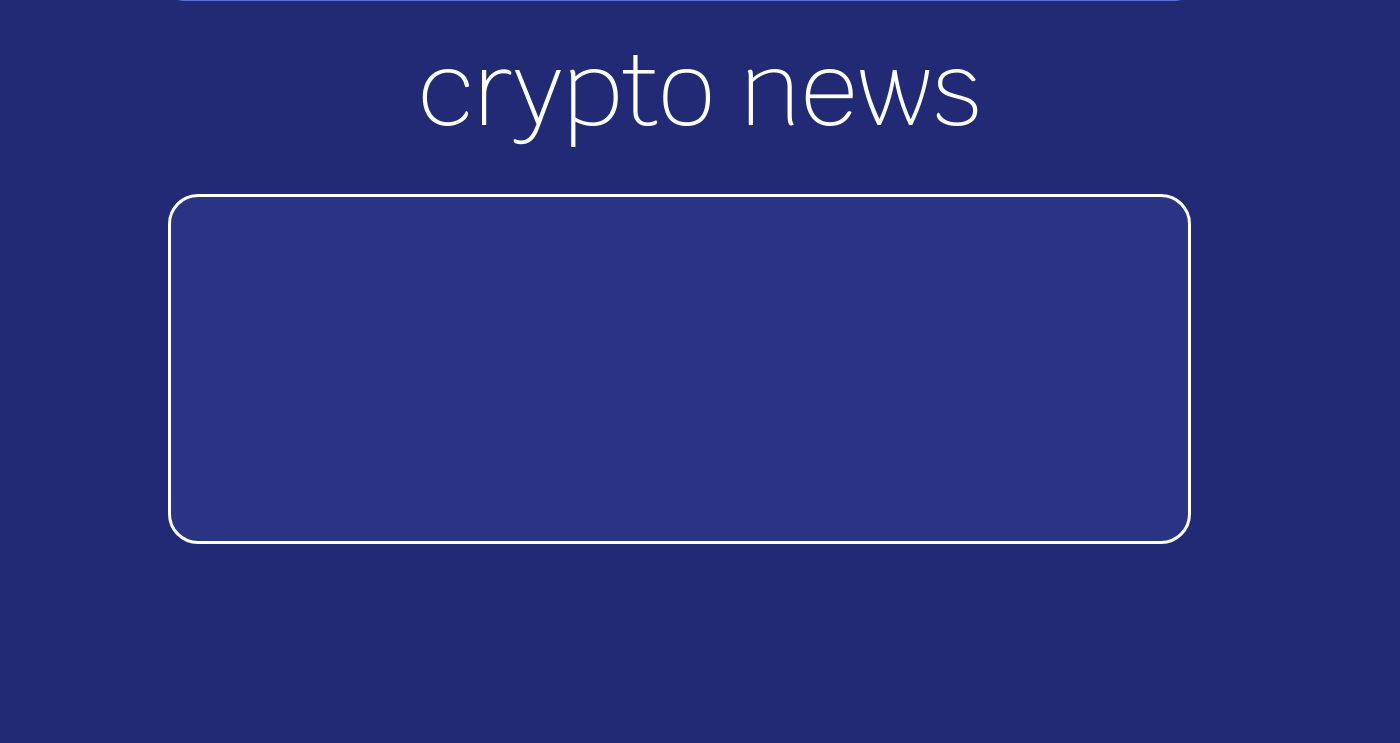
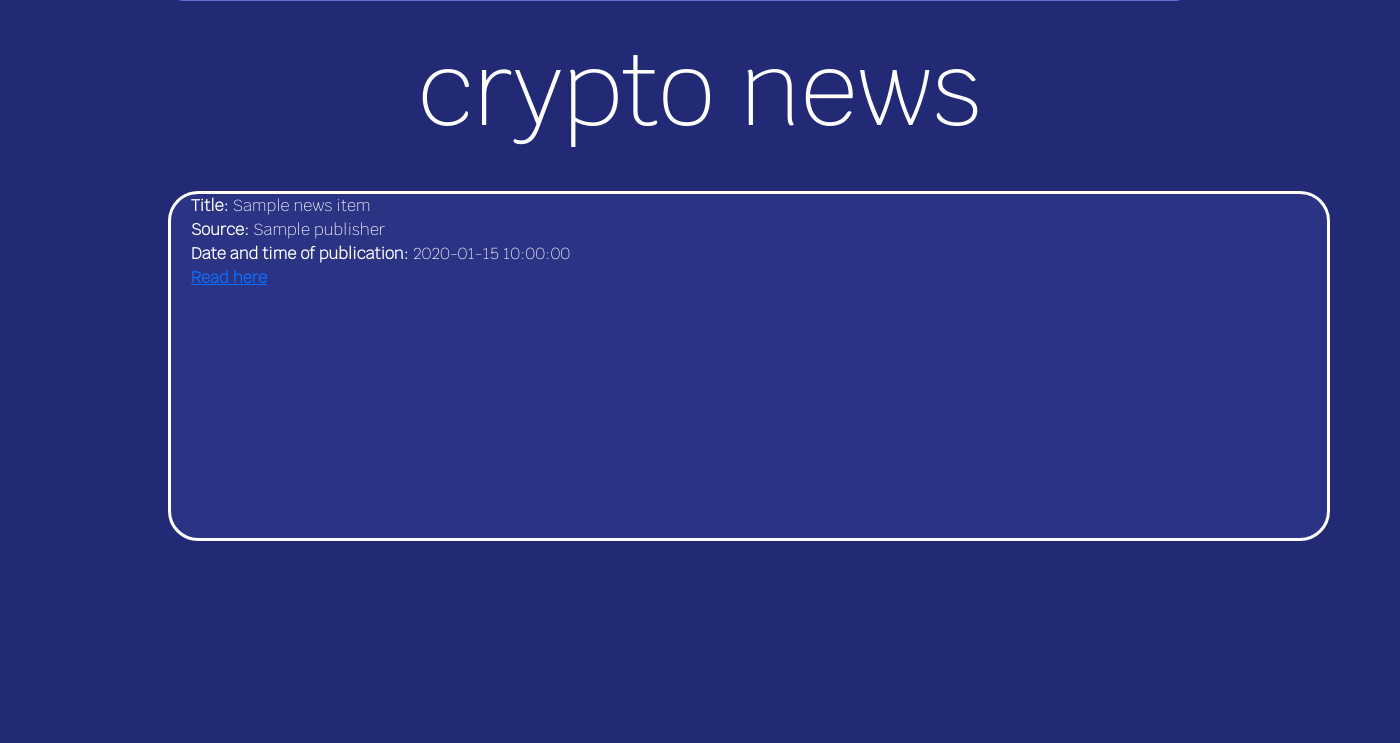
Before and after one commit to HappyMaxT3/tracking_anomalies_in_cryptocurrencies_and_stock_prices, a Flask app: template templates/index.html in a window 1400 px wide. Shown: the part 2853-3596 px from the top of the page. Run offline with Flask 3, Linux system fonts and the light colour scheme; the template is opened without the code that fills it: most values are stand-ins (such as "Sample title", 1, 10 or a date in 2020).

Commit message:
news section now works

```diff
--- a/main.py
+++ b/main.py
@@ -2,10 +2,11 @@ from flask import Flask, render_template, request, redirect, url_for, session, f
 from flask_sqlalchemy import SQLAlchemy
 from flask_mail import Mail, Message
 from apscheduler.schedulers.background import BackgroundScheduler
-from sqlalchemy import exists
 from sqlalchemy.dialects.postgresql import JSON
 from src import algorithm, password_generator
 import json
+import yfinance as yf
+import datetime
 
 app = Flask(__name__)
 app.secret_key = 'secret_key'
@@ -53,6 +54,17 @@ def index():
         stock = request.form['stock']
         portfel = request.form['portfel']
         period = request.form['period']
+        news = yf.Ticker(stock).news
+        formatted_news = []
+        for news_item in news:
+            timestamp = int(news_item['providerPublishTime'])
+            formatted_date = datetime.datetime.fromtimestamp(timestamp).strftime('%d/%m/%Y %H:%M')
+            formatted_news.append({
+                'title': news_item['title'],
+                'publisher': news_item['publisher'],
+                'link': news_item['link'],
+                'formatted_date': formatted_date
+            })
         algorithm.make_graph(stock, portfel, period)
         if request.form.get('checkbox') == 'on':
             user_id = session.get('user_id')
@@ -65,7 +77,7 @@ def index():
                 print("Updated monitored_stocks for user with id ", user_id)
             else:
                 return redirect(url_for("log_in_account"))
-        return render_template('index.html', url='/static/images/plot.png')
+        return render_template('index.html', url='/static/images/plot.png', news=formatted_news)
     return render_template('index.html')
 
 @app.route("/login/", methods=['GET', 'POST'])
@@ -114,7 +126,7 @@ def scheduled_fetch_data():
     with app.app_context():
         fetch_and_detect_anomalies()
 
-scheduler.add_job(func=scheduled_fetch_data, trigger='interval', seconds=15, id='fetch_data_job')
+# scheduler.add_job(func=scheduled_fetch_data, trigger='interval', seconds=15, id='fetch_data_job')
 scheduler.start()
 
 if __name__ == '__main__':
--- a/static/css/style.css
+++ b/static/css/style.css
@@ -233,6 +233,8 @@
     border: 3px solid rgba(255, 255, 255, 1);
     background-color: rgba(43, 51, 132, 1);
     border-radius: 30px;
+    color: rgba(255, 255, 255);
+    font-family:  'Krub ExtraLight', sans-serif;
 }
 
 .analysis{
--- a/templates/index.html
+++ b/templates/index.html
@@ -78,8 +78,13 @@
 
                 <div style="margin: auto;">
                     <h1 style="font-size: 100px;" class = "text_page2_4">crypto news</h1>
-                    <div style="margin-left: max(12%, 80px); ">
-                        <div class="news" style="display: inline-block;"></div>
+                    <div style="margin-left: max(12%, 80px); overflow: auto; padding-left: 20px;" class="news" style="display: inline-block; padding: 10px; border-radius: 5px;">
+                        {% for news_item in news %}
+                        <strong>Title:</strong> {{ news_item.title }}<br>
+                        <strong>Source:</strong> {{ news_item.publisher }}<br>
+                        <strong>Date and time of publication:</strong> {{ news_item.formatted_date }}<br>
+                        <a href="{{ news_item.link }}"><strong>Read here</a></strong><br><br>
+                        {% endfor %}
                     </div>
                 </div>
 
```
